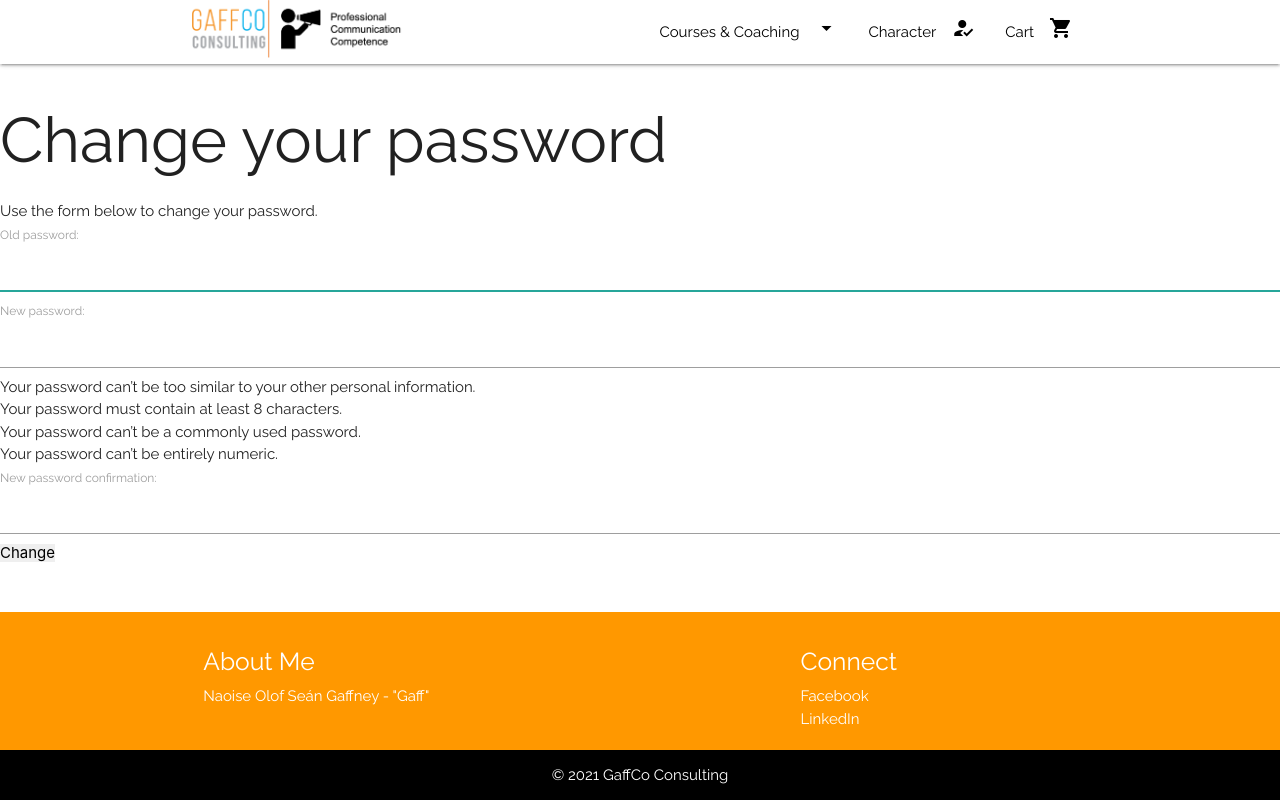
After one commit to NaoiseGaffney/Training, a Django app: page /account/password_change/ in a window 1280 px wide. The commit adds this page. Run offline with Django 3.2, Linux system fonts and the light colour scheme; a user stored in the database is signed in; some libraries are stand-ins or nearby versions.

Commit message:
Django Authentication Password Change and Reset Views configured.
Issue: Have an issue with the logout view selecting the admin/logout template. I will look at it later.

```diff
--- a/Training/settings.py
+++ b/Training/settings.py
@@ -140,6 +140,6 @@ MEDIA_URL = '/media/'
 MEDIA_ROOT = os.path.join(BASE_DIR, 'media')
 
 # login_required -> redirect to login is not authenticated
-LOGIN_REDIRECT_URL = 'dashboard' # Django redirect after a successful login.
+LOGIN_REDIRECT_URL = 'dashboard' # Django redirect after a successful login. Will change.
 LOGIN_URL = 'login'
 LOGOUT_URL = 'logout'
--- a/Training/urls.py
+++ b/Training/urls.py
@@ -19,7 +19,7 @@ from django.conf import settings
 from django.conf.urls.static import static
 
 urlpatterns = [
+    path('admin/', admin.site.urls),
     path('account/', include('account.urls')),
     path('', include('home.urls')),
-    path('admin/', admin.site.urls),
 ] + static(settings.MEDIA_URL, document_root=settings.MEDIA_ROOT)
--- /dev/null
+++ b/account/templates/account/password_reset_email.html
@@ -0,0 +1,3 @@
+Someone asked for password reset for email {{ email }}. Follow the link below:
+{{ protocol }}://{{ domain }}{% url "password_reset_confirm" uidb64=uid token=token %}
+Your username, in case you've forgotten: {{ user.get_username }}
--- a/account/templates/registration/login.html
+++ b/account/templates/registration/login.html
@@ -19,6 +19,7 @@
             <input type="hidden" name="next" value="{{ next }}" />
             <p><input type="submit" value="Log-in"></p>
         </form>
+        <p><a href="{% url 'password_reset' %}">Forgotten your password?</a></p>
     </div>
 </div>
 {% endblock %}
--- /dev/null
+++ b/account/templates/registration/password_change_form.html
@@ -0,0 +1,12 @@
+{% extends "base.html" %}
+{% block title %}Change your password{% endblock %}
+{% block content %}
+
+<h1>Change your password</h1>
+<p>Use the form below to change your password.</p>
+<form method="post">
+    {{ form.as_p }}
+    <p><input type="submit" value="Change"></p>
+    {% csrf_token %}
+</form>
+{% endblock %}
--- a/account/urls.py
+++ b/account/urls.py
@@ -4,8 +4,16 @@ from . import views
 
 
 urlpatterns = [
-    # post views
+    # Login, Logout Views
     path('login/', auth_views.LoginView.as_view(), name='login'),
     path('logout/', auth_views.LogoutView.as_view(), name='logout'),
     path('', views.dashboard, name='dashboard'),
+    # Password Change Views
+    path('password_change/', auth_views.PasswordChangeView.as_view(), name='password_change'),
+    path('password_change/done/', auth_views.PasswordChangeDoneView.as_view(), name='password_change_done'),
+    # Password Reset Views
+    path('password_reset/', auth_views.PasswordResetView.as_view(), name='password_reset'),
+    path('password_reset/done/', auth_views.PasswordResetDoneView.as_view(), name='password_reset_done'),
+    path('reset/<uidb64>/<token>/', auth_views.PasswordResetConfirmView.as_view(), name='password_reset_confirm'),
+    path('reset/done/', auth_views.PasswordResetCompleteView.as_view(), name='password_reset_complete'),
 ]
```
Also changed, not shown: account/templates/account/password_reset_complete.html (added, +7 -0 lines), account/templates/account/password_reset_confirm.html (added, +17 -0 lines), account/templates/account/password_reset_done.html (added, +8 -0 lines), account/templates/account/password_reset_form.html (added, +12 -0 lines), account/templates/registration/password_change_done.html (added, +7 -0 lines).
